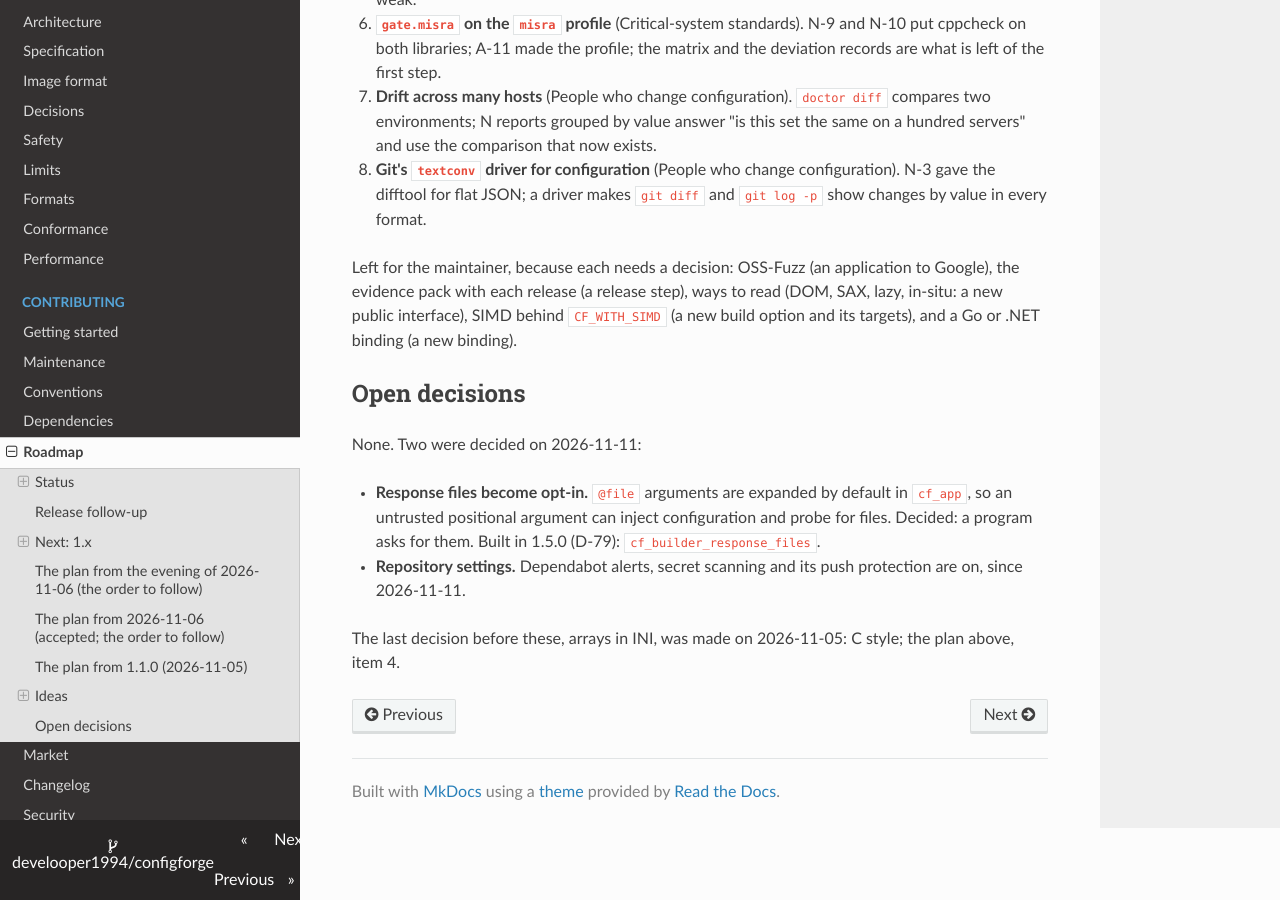
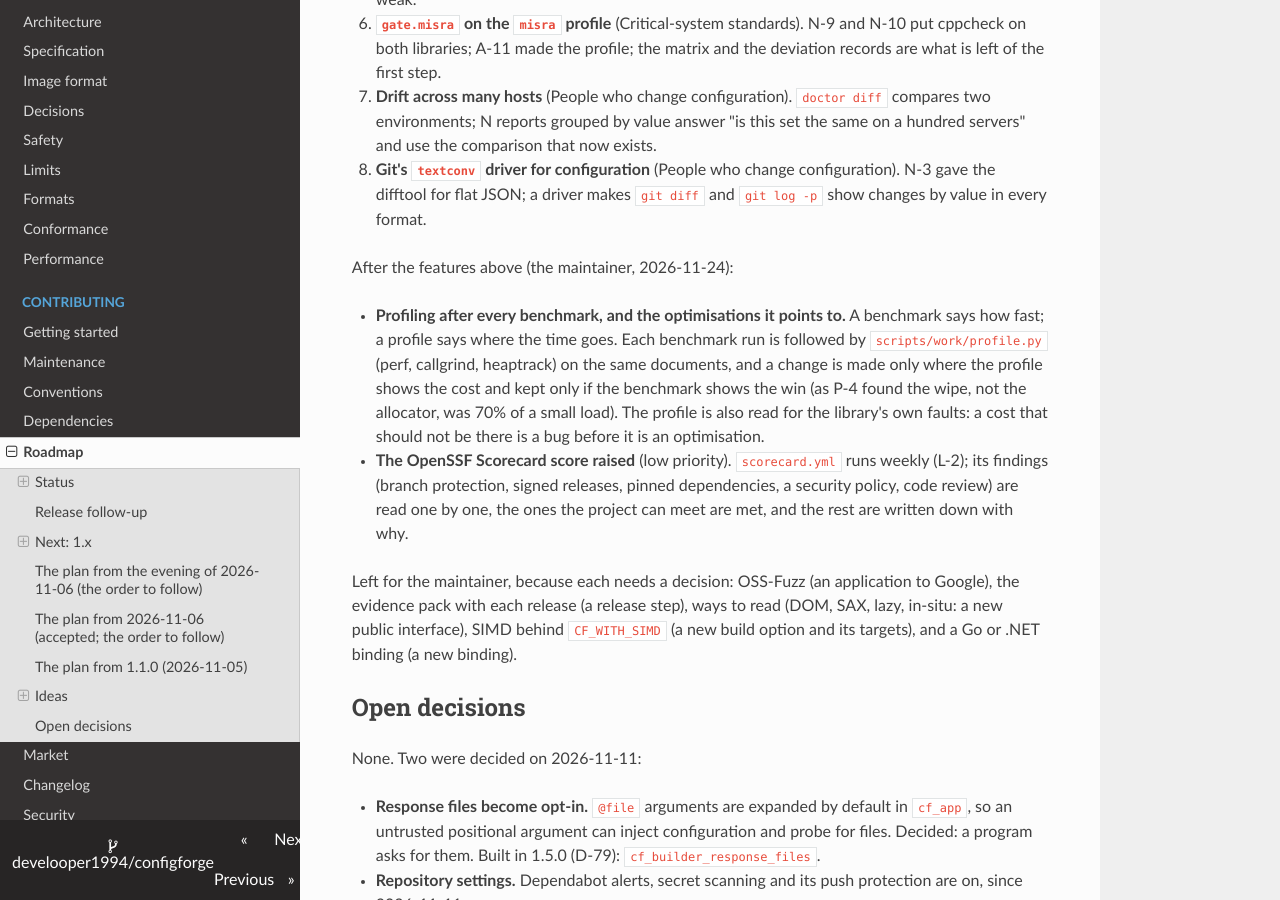
Before and after one commit to develooper1994/configforge, an MkDocs documentation site: the page built from docs/Roadmap.md, in a window 1280 px wide and 900 px high, scrolled down 28652 px. Built offline with MkDocs 1.6.1, drawn with Linux system fonts in a browser that asks for light colours.

Commit message:
Roadmap: profiling after every benchmark, and the OpenSSF score, after the features
Co-Authored-By: Claude Opus 5.5 <noreply@anthropic.com>

```diff
--- a/docs/Roadmap.md
+++ b/docs/Roadmap.md
@@ -1491,6 +1491,22 @@ maintainer; each is a card to write.
    configuration). N-3 gave the difftool for flat JSON; a driver makes
    `git diff` and `git log -p` show changes by value in every format.
 
+After the features above (the maintainer, 2026-11-24):
+
+* **Profiling after every benchmark, and the optimisations it points to.**
+  A benchmark says how fast; a profile says where the time goes. Each
+  benchmark run is followed by `scripts/work/profile.py` (perf, callgrind,
+  heaptrack) on the same documents, and a change is made only where the
+  profile shows the cost and kept only if the benchmark shows the win (as
+  P-4 found the wipe, not the allocator, was 70% of a small load). The
+  profile is also read for the library's own faults: a cost that should
+  not be there is a bug before it is an optimisation.
+* **The OpenSSF Scorecard score raised** (low priority). `scorecard.yml`
+  runs weekly (L-2); its findings (branch protection, signed releases,
+  pinned dependencies, a security policy, code review) are read one by
+  one, the ones the project can meet are met, and the rest are written
+  down with why.
+
 Left for the maintainer, because each needs a decision: OSS-Fuzz (an
 application to Google), the evidence pack with each release (a release
 step), ways to read (DOM, SAX, lazy, in-situ: a new public interface),
```
